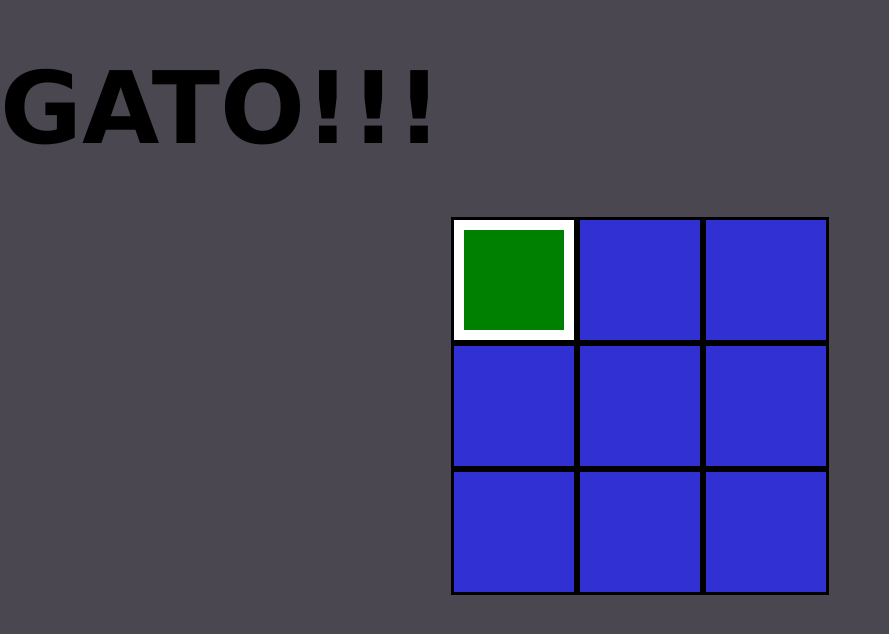
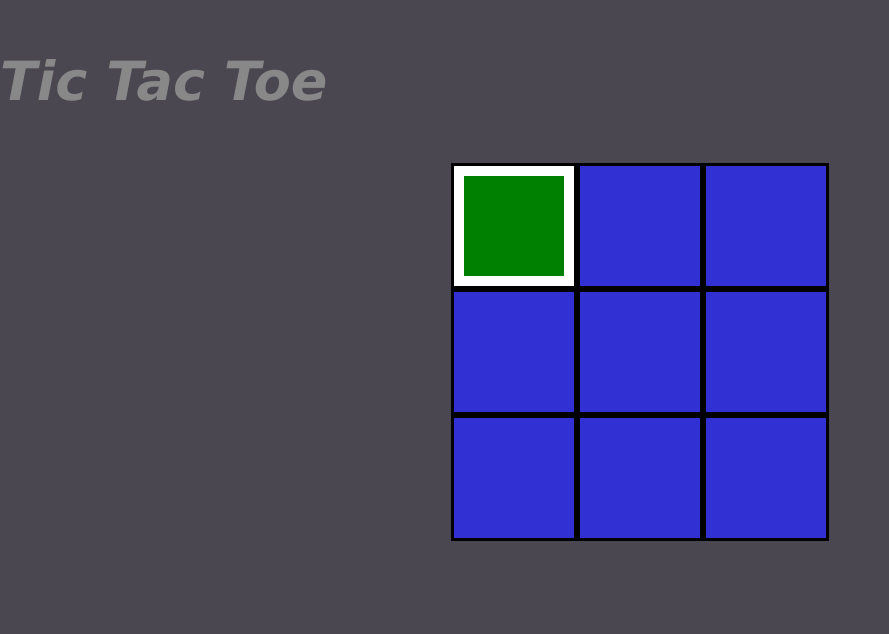
Before and after one commit to cavj83/TicTacToe, a plain HTML site: page index.html in a window 1280 px wide. Shown: the whole page, without its empty margins (0-889 px from the left). Drawn offline with Linux system fonts and the light colour scheme.

Commit message:
Encabezado 	modified:   index.html

```diff
--- a/index.html
+++ b/index.html
@@ -14,8 +14,8 @@
 <body>
   <header>
     <hgroup>
-      <h1>GATO!!!</h1>
-      <!--h2>Tic Tac Toe</h2-->
+      <!--h1>GATO!!!</h1-->
+      <h2>Tic Tac Toe</h2>
     </hgroup>
   </header>
 </body>
```
